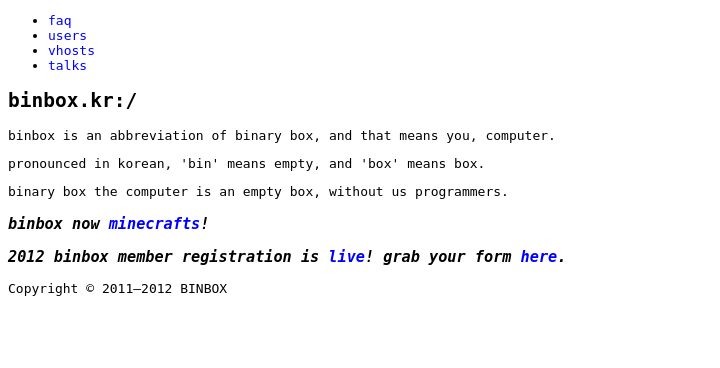
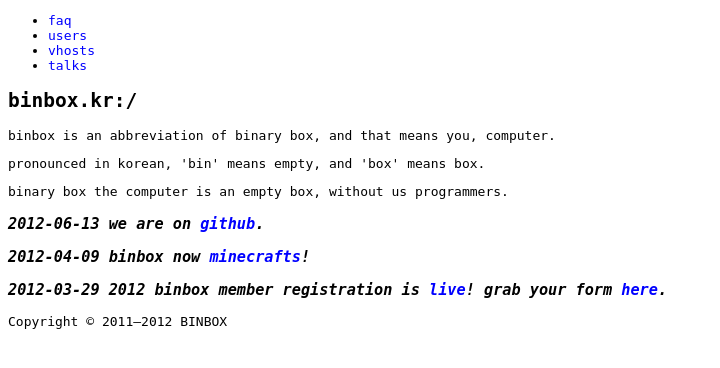
Before and after one commit to limeburst/binbox.kr, a Flask app: template templates/welcome.html in a window 1280 px wide. Shown: the part 28-396 px from the top of the page, without its empty margins (0-720 px from the left). Run offline with Flask 2, Linux system fonts and the light colour scheme; the template is opened without the code that fills it: most values are stand-ins (such as "Sample title", 1, 10 or a date in 2020).

Commit message:
added news dates and github link

```diff
--- a/templates/welcome.html
+++ b/templates/welcome.html
@@ -6,6 +6,7 @@
 <p>binbox is an abbreviation of binary box, and that means you, computer.<p>
 <p>pronounced in korean, 'bin' means empty, and 'box' means box.</p>
 <p>binary box the computer is an empty box, without us programmers.</p>
-<h3>binbox now <a href="http://mc.binbox.kr/">minecrafts</a>!</h3>
-<h3>2012 binbox member registration is <a href="{{ url_for('static', filename='boot.pdf') }}">live</a>! grab your form <a href="{{ url_for('static', filename='form.txt') }}">here</a>.</>
+<h3>2012-06-13 we are on <a href="http://github.com/BINBOX">github</a>.</h3>
+<h3>2012-04-09 binbox now <a href="http://mc.binbox.kr/">minecrafts</a>!</h3>
+<h3>2012-03-29 2012 binbox member registration is <a href="{{ url_for('static', filename='boot.pdf') }}">live</a>! grab your form <a href="{{ url_for('static', filename='form.txt') }}">here</a>.</>
 {% endblock %}
```
